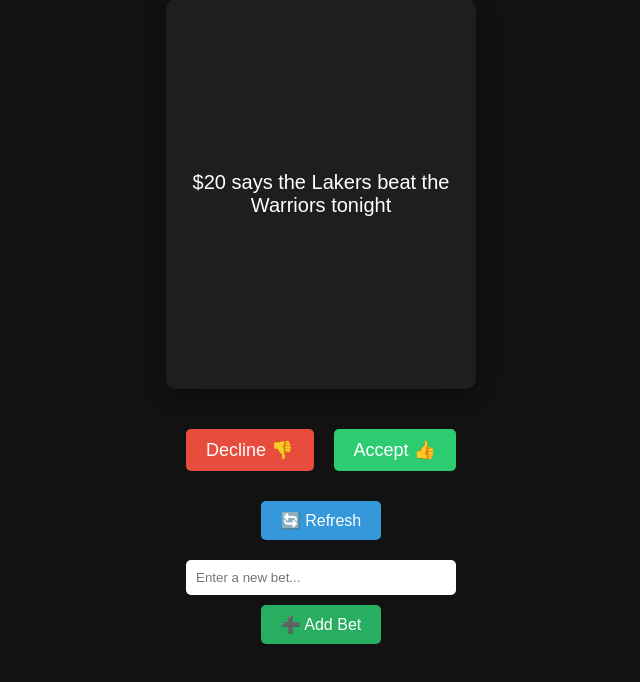
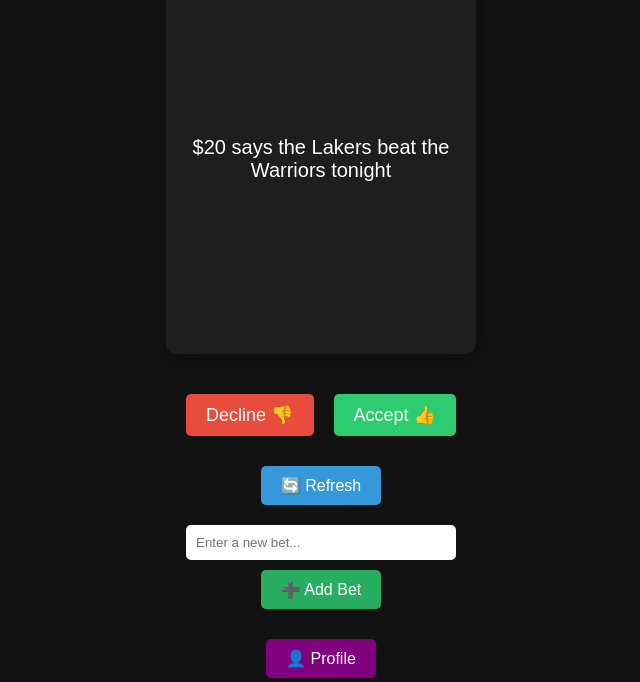
Before and after one commit to mtdoji/Cards, a plain HTML site: page index.html in a window 1280 px wide. Shown: the part 118-800 px from the top of the page, without its empty margins (319-959 px from the left). Drawn offline with Linux system fonts and the light colour scheme.

Commit message:
Update index.html

```diff
--- a/index.html
+++ b/index.html
@@ -92,6 +92,8 @@
   <input type="text" id="new-bet" placeholder="Enter a new bet..." style="padding: 10px; width: 250px; border-radius: 5px; border: none;" required />
   <button type="submit" style="padding: 10px 20px; font-size: 16px; border: none; border-radius: 5px; background: #27ae60; color: white; cursor: pointer;">➕ Add Bet</button>
 </form>
+
+  <button onclick="alert('Profile coming soon!')" style="margin-top: 30px; padding: 10px 20px; font-size: 16px; border: none; border-radius: 5px; background: purple; color: white; cursor: pointer;">👤 Profile</button>
 
 <script>
     const bets = [
```
